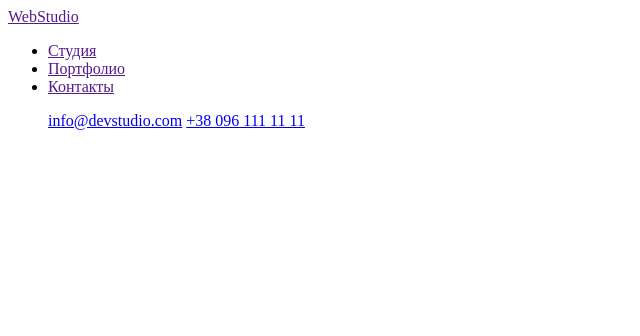
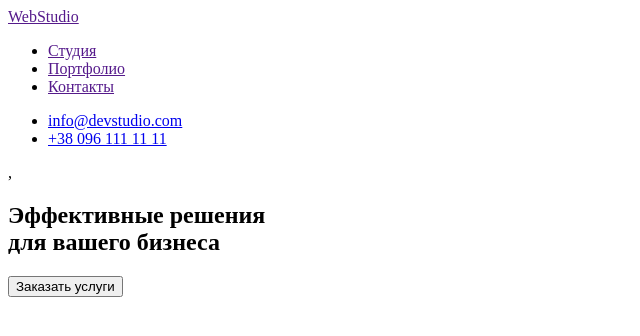
Before and after one commit to vsHonta/goit-markup-hw-01, a plain HTML site: page index.html in a window 1280 px wide. Shown: the whole page, without its empty margins (0-640 px from the left). Drawn offline with Linux system fonts and the light colour scheme.

Commit message:
Did a section with an order button

```diff
--- a/index.html
+++ b/index.html
@@ -20,9 +20,24 @@
             </nav>
             <!--Contacts-->
                 <ul>
-                    <il><a href="info@devstudio.com">info@devstudio.com</a></il>
-                    <il><a href="+380961111111">+38 096 111 11 11</a></il>
+                    <li><a href="info@devstudio.com">info@devstudio.com</a></li>
+                    <li><a href="+380961111111">+38 096 111 11 11</a></li>
                 </ul>
     </header>
+    <main>
+        <!--Section with order button-->
+        ,<section>
+                <h1>
+                    Эффективные решения <br>
+                    для вашего бизнеса
+                </h1>
+                <button>
+                    Заказать услуги
+                </button>
+        </section>
+
+
+
+    </main>
 </body>
 </html>
```
